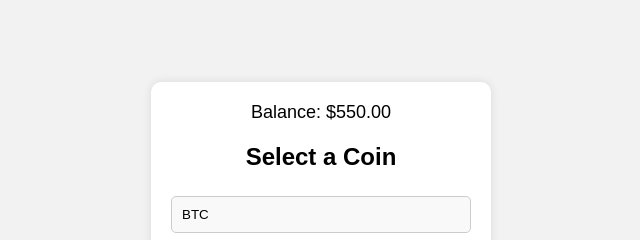
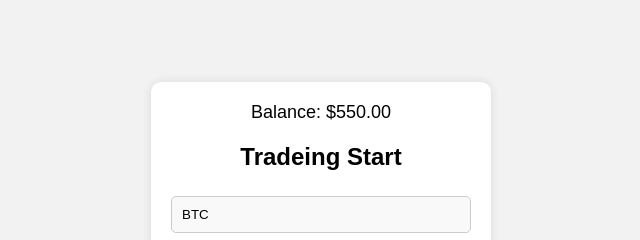
Before and after one commit to ecowave1/coinhako-trade, a plain HTML site: page index.html in a window 1280 px wide. Shown: the top 240 px of the page, 319-959 px from the left. Drawn offline with Linux system fonts and the light colour scheme.

Commit message:
Update index.html

```diff
--- a/index.html
+++ b/index.html
@@ -3,7 +3,7 @@
 <head>
     <meta charset="UTF-8">
     <meta name="viewport" content="width=device-width, initial-scale=1.0">
-    <title>Coin Trading Simulation - Always Lose</title>
+    <title>Coin Trading </title>
     <style>
         body {
             font-family: Arial, sans-serif;
@@ -109,7 +109,7 @@
     <div class="balance">Balance: $<span id="balance">550.00</span></div>
 
     <div class="coin-list active">
-        <h2>Select a Coin</h2>
+        <h2>Tradeing Start</h2>
         <button onclick="selectCoin('BTC')">BTC</button>
         <button onclick="selectCoin('USDT')">USDT</button>
         <button onclick="selectCoin('SOL')">SOL</button>
```
